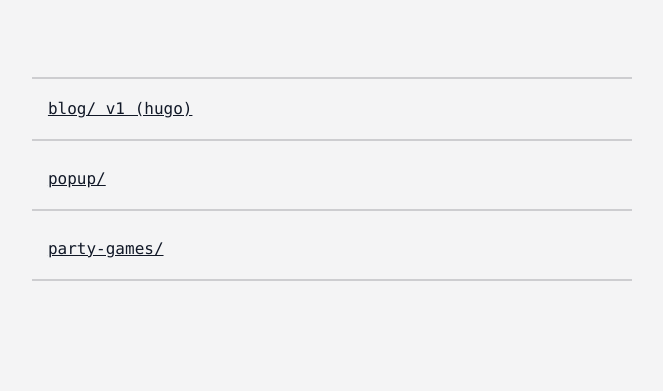
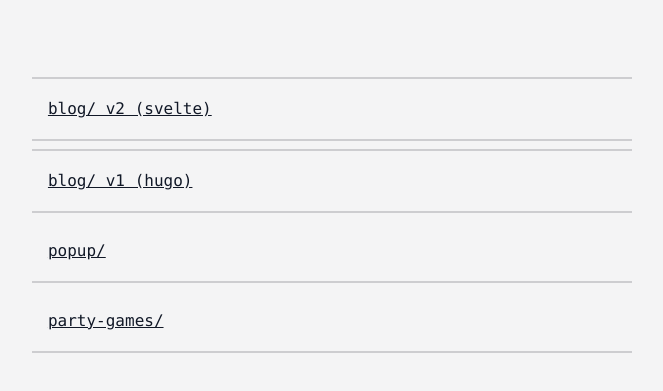
Before and after one commit to Joshua861/joshua861.github.io, a plain HTML site: page index.html in a window 1280 px wide. Shown: the part 99-490 px from the top of the page, without its empty margins (321-984 px from the left). Drawn offline with nearby package versions, Linux system fonts and the light colour scheme.

Commit message:
added blog-svelte

```diff
--- a/index.html
+++ b/index.html
@@ -1,5 +1,6 @@
 <!DOCTYPE html>
 <html lang="en">
+
 <head>
     <meta charset="UTF-8">
     <meta name="viewport" content="width=device-width, initial-scale=1.0">
@@ -19,12 +20,18 @@
         </style>
 
 </head>
+
 <body class="prose dark:prose-invert mx-auto bg-zinc-100 dark:bg-zinc-900">
     <br><br>
     <div>
         <h1 class="text-center font-bold">Where to?</h1>
         <br>
         <ul>
+            <a href="https://joshsblog.vercel.app/">
+                <li class="border-t-2">
+                    blog/ v2 (svelte)
+                </li>
+            </a>
             <a href="https://joshua861.github.io/blog/">
                 <li class="border-t-2">
                     blog/ v1 (hugo)
@@ -35,8 +42,7 @@
                     popup/
                 </li>
             </a>
-                <a
-                    href="https://partygames.vercel.app">
+            <a href="https://partygames.vercel.app">
                 <li>
                     party-games/
                 </li>
@@ -44,4 +50,5 @@
         </ul>
     </div>
 </body>
+
 </html>
```
Lines whose indentation alone changed are shown as unchanged.
